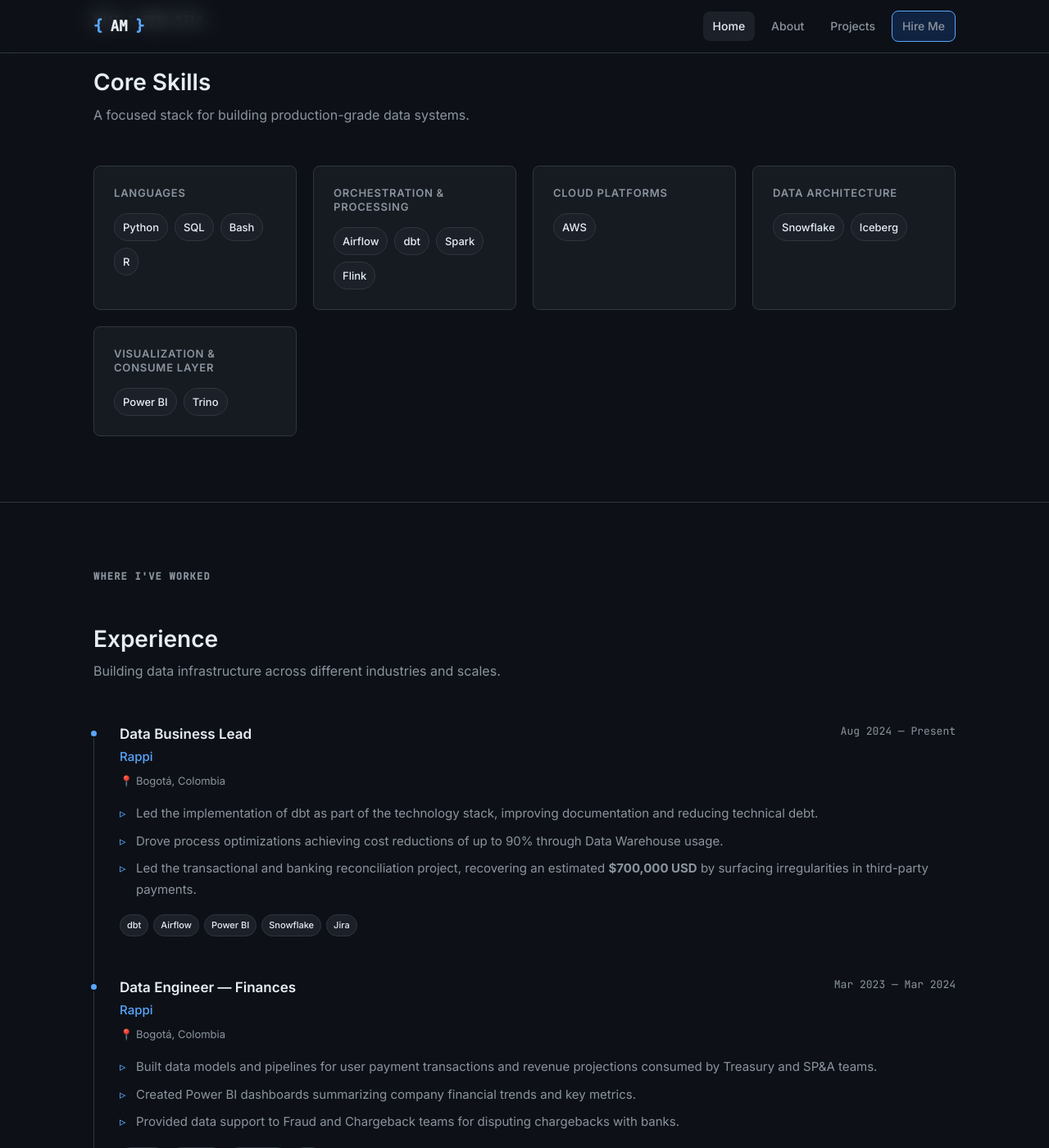
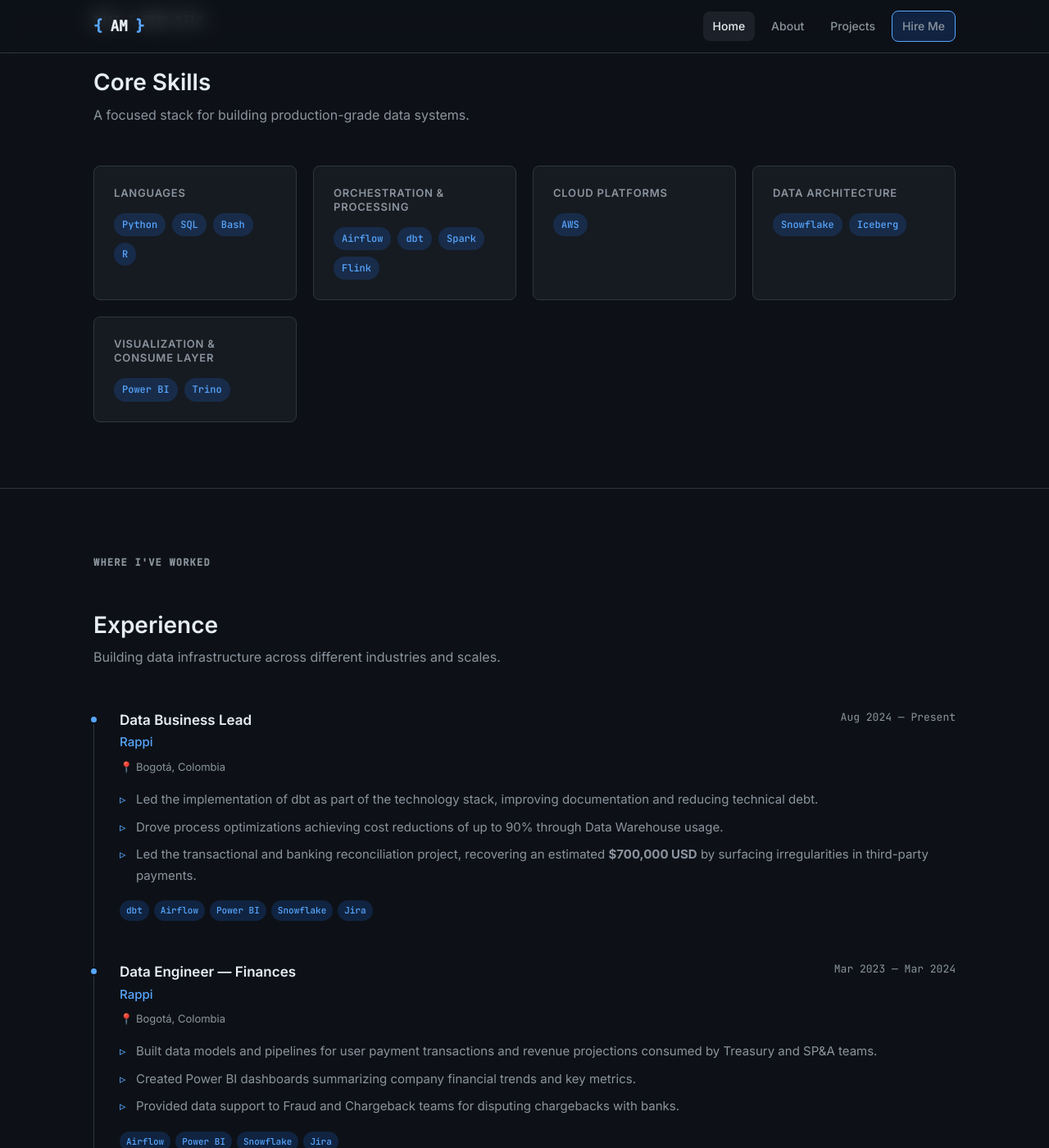
Before and after one commit to A13J0MC/portafolio, a Jekyll site: the page built from index.html, in a window 1280 px wide and 1400 px high, scrolled down 943 px. Shown: the whole window at 82% size. Built offline with Jekyll 4.4.1, drawn with Linux system fonts in a browser that asks for light colours.

Commit message:
Use blue accent color for tool pills matching original tag style
Co-Authored-By: Claude Sonnet 4.6 <noreply@anthropic.com>

```diff
--- a/assets/css/main.scss
+++ b/assets/css/main.scss
@@ -205,14 +205,11 @@ h1, h2, h3, h4 { line-height: 1.3; font-weight: 600; }
 .tool-list { display: flex; flex-wrap: wrap; gap: 8px; }
 
 .tool-pill {
-  display: inline-flex; align-items: center; gap: 6px;
-  padding: 5px 10px; border-radius: 20px;
-  background: var(--bg-hover); border: 1px solid var(--border);
-  color: var(--text); font-size: 13px; font-weight: 500;
-  transition: border-color var(--transition), background var(--transition);
-  white-space: nowrap;
+  display: inline-block; padding: 4px 10px; border-radius: 20px;
+  background: var(--accent-dim); color: var(--accent);
+  font-size: 12px; font-family: var(--font-mono); font-weight: 500;
+  border: 1px solid var(--accent)33; white-space: nowrap;
 }
-.tool-pill:hover { border-color: var(--accent)88; background: var(--accent-dim); }
 .tool-pill--sm { font-size: 11px; padding: 3px 8px; }
 
 /* ============================================
```
